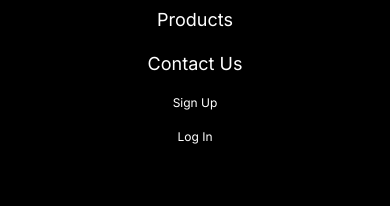
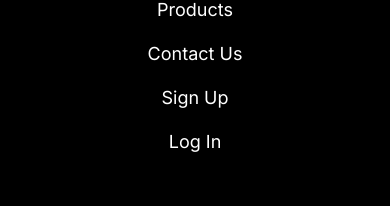
Before and after one commit to sujalshah-bit/ecommerce-web-app, a Next.js app in the folder client/: page / in a window 390 px wide. Both pictures are taken after a click on the icon 374 px from the left and 26 px from the top of the page. Shown: the part 420-626 px from the top of the page. Built offline with nearby package versions, Linux system fonts and the light colour scheme; no server answers.

Commit message:
button sizes

```diff
--- a/client/src/components/Nav.jsx
+++ b/client/src/components/Nav.jsx
@@ -93,16 +93,16 @@ const Nav = () => {
             {isSignedIn ? (
               <>
                 <Link href={"/signup"}>
-                  <button>Sign Up</button>
+                  <button className="text-lg">Sign Up</button>
                 </Link>
                 <Link href={"/login"}>
-                  <button>Log In</button>
+                  <button className="text-lg">Log In</button>
                 </Link>
               </>
             ) : (
               <>
                 <p>{user}</p>
-                <button onClick={handleLogOut}>Log Out</button>
+                <button onClick={handleLogOut} className="text-lg">Log Out</button>
               </>
             )}
           </ul>
```
